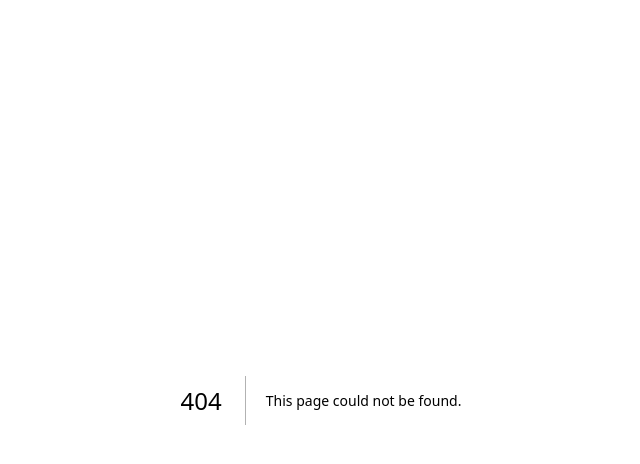
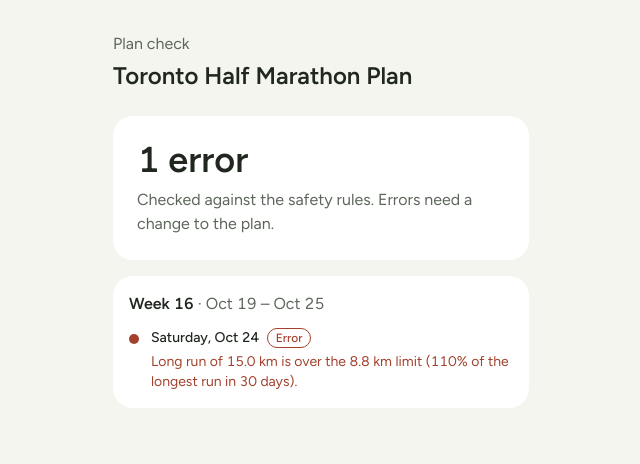
Before and after one commit to JoeyRudd/cadent, a Next.js app: page /check in a window 1280 px wide. Before the commit this address had no page. Shown: the top 464 px of the page, without its empty margins (319-959 px from the left). Built offline with nearby package versions, Linux system fonts and the light colour scheme.

Commit message:
Plan check: port v1 safety rules and add /check
Ports LONG_RUN_SPIKE and MIN_RUN from cadent-v1 to src/lib/rules.ts with
every example test from test_rules.py, plus seeded property-style checks.
The /check page validates the whole plan at build time and groups
findings by week.

```diff
--- /dev/null
+++ b/src/app/check/page.tsx
@@ -0,0 +1,108 @@
+import type { Metadata } from "next";
+
+import { dayLabel } from "@/lib/format";
+import { plan, type Run } from "@/lib/plan";
+import { validate, type Finding } from "@/lib/rules";
+
+export const metadata: Metadata = { title: "Plan check · Cadent" };
+
+type WeekFindings = { index: number; start: string; findings: Finding[] };
+
+// The plan only changes on redeploy, so this is checked once at build time.
+// No Garmin history yet: the plan's runs are checked against each other.
+export default function Check() {
+  const runs = plan.weeks.flatMap((week) => week.sessions).filter((s): s is Run => s.kind === "run");
+  const findings = validate(runs, []);
+  const weeks = plan.weeks
+    .map((week) => {
+      const days = new Set(week.sessions.map((s) => s.date));
+      return { index: week.index, start: week.start, findings: findings.filter((f) => days.has(f.day)) };
+    })
+    .filter((week) => week.findings.length > 0);
+
+  return (
+    <main className="mx-auto max-w-md px-4 py-8">
+      <p className="text-muted">Plan check</p>
+      <h1 className="mt-1 text-2xl font-semibold">{plan.name}</h1>
+
+      <div className="mt-6 space-y-4">
+        <Summary findings={findings} />
+        {weeks.map((week) => (
+          <Week key={week.index} week={week} />
+        ))}
+      </div>
+    </main>
+  );
+}
+
+function Summary({ findings }: { findings: Finding[] }) {
+  const warnings = findings.filter((f) => f.severity === "warning").length;
+  const errors = findings.length - warnings;
+  const parts = [count(warnings, "warning"), count(errors, "error")].filter(Boolean);
+
+  return (
+    <section className="rounded-card bg-surface p-6">
+      <p className="text-4xl font-semibold">{findings.length === 0 ? "Plan looks safe" : parts.join(", ")}</p>
+      <p className="mt-2 text-muted">
+        {findings.length === 0
+          ? "Every run passes the safety rules."
+          : "Checked against the safety rules. Errors need a change to the plan."}
+      </p>
+    </section>
+  );
+}
+
+function Week({ week }: { week: WeekFindings }) {
+  return (
+    <section className="rounded-card bg-surface p-4">
+      <h2 className="font-semibold">
+        Week {week.index} <span className="font-normal text-muted">· {weekRange(week.start)}</span>
+      </h2>
+      <ul className="mt-3 space-y-3">
+        {week.findings.map((finding) => (
+          <FindingRow key={`${finding.day} ${finding.code}`} finding={finding} />
+        ))}
+      </ul>
+    </section>
+  );
+}
+
+function FindingRow({ finding }: { finding: Finding }) {
+  const error = finding.severity === "error";
+  return (
+    <li className="flex gap-3">
+      <span
+        className={`mt-1.5 size-2.5 shrink-0 rounded-full ${error ? "bg-warning" : "bg-off-plan"}`}
+        aria-hidden
+      />
+      <div>
+        <p className="text-sm font-medium">
+          {dayLabel(finding.day)}{" "}
+          <span
+            className={`ml-1 rounded-button px-2 py-0.5 text-xs ${
+              error ? "border border-warning text-warning" : "bg-off-plan-soft text-off-plan"
+            }`}
+          >
+            {error ? "Error" : "Warning"}
+          </span>
+        </p>
+        <p className={`mt-1 text-sm ${error ? "text-warning" : "text-muted"}`}>{finding.message}</p>
+      </div>
+    </li>
+  );
+}
+
+/** 2, "warning" → "2 warnings"; 0 → "". */
+function count(n: number, noun: string): string {
+  if (n === 0) return "";
+  return `${n} ${noun}${n === 1 ? "" : "s"}`;
+}
+
+/** "2026-10-19" → "Oct 19 – Oct 25" (plan dates are UTC midnight, like format.ts). */
+function weekRange(start: string): string {
+  const format = new Intl.DateTimeFormat("en-US", { month: "short", day: "numeric", timeZone: "UTC" });
+  const first = new Date(start);
+  const last = new Date(first);
+  last.setUTCDate(first.getUTCDate() + 6);
+  return `${format.format(first)} – ${format.format(last)}`;
+}
--- /dev/null
+++ b/src/lib/rules.ts
@@ -0,0 +1,89 @@
+// Plan-safety rules, ported from cadent-v1 (core/src/cadent_core/rules). Every rule looks at the
+// planned runs plus the completed runs before them, and reports findings on planned days.
+
+import { km } from "./format";
+import type { Run } from "./plan";
+
+export type Finding = {
+  code: string;
+  severity: "warning" | "error";
+  day: string;
+  message: string;
+};
+
+type Rule = (plan: Run[], history: Run[]) => Finding[];
+
+export const LONG_RUN_SPIKE = "LONG_RUN_SPIKE";
+export const MAX_RATIO = 1.1;
+export const WINDOW_DAYS = 30;
+
+export const MIN_RUN = "MIN_RUN";
+const MIN_DISTANCE_M = 5000;
+
+const DAY_MS = 24 * 60 * 60 * 1000;
+
+/** Whole days from `a` to `b` ("YYYY-MM-DD" strings, parsed as UTC midnight). */
+function daysBetween(a: string, b: string): number {
+  return Math.round((Date.parse(b) - Date.parse(a)) / DAY_MS);
+}
+
+/** LONG_RUN_SPIKE: a long run may be at most 110% of the longest run in the previous 30 days. */
+function longRunSpike(plan: Run[], history: Run[]): Finding[] {
+  const everyRun = [...history, ...plan];
+  return plan
+    .filter((r) => r.type === "long")
+    .flatMap((longRun): Finding[] => {
+      const baseline = everyRun
+        .filter((r) => {
+          const gap = daysBetween(r.date, longRun.date);
+          return gap > 0 && gap <= WINDOW_DAYS;
+        })
+        .map((r) => r.distance_m);
+      if (baseline.length === 0) {
+        return [
+          {
+            code: LONG_RUN_SPIKE,
+            severity: "warning",
+            day: longRun.date,
+            message: "No runs in the previous 30 days to compare this long run against.",
+          },
+        ];
+      }
+      const limit = Math.max(...baseline) * MAX_RATIO;
+      if (longRun.distance_m <= limit) return [];
+      return [
+        {
+          code: LONG_RUN_SPIKE,
+          severity: "error",
+          day: longRun.date,
+          message:
+            `Long run of ${km(longRun.distance_m)} km is over the ` +
+            `${km(limit)} km limit (110% of the longest run in 30 days).`,
+        },
+      ];
+    });
+}
+
+/** MIN_RUN: no run under 5 km, except a race-week shakeout. */
+function minRun(plan: Run[]): Finding[] {
+  return plan
+    .filter((r) => r.type !== "shakeout" && r.distance_m < MIN_DISTANCE_M)
+    .map((r) => ({
+      code: MIN_RUN,
+      severity: "warning",
+      day: r.date,
+      message: `Run of ${km(r.distance_m)} km is under the 5 km minimum.`,
+    }));
+}
+
+const RULES: Rule[] = [longRunSpike, minRun];
+
+/** Run every rule over a plan, given completed runs before it. Findings sorted by day, then code. */
+export function validate(plan: Run[], history: Run[]): Finding[] {
+  const findings = RULES.flatMap((rule) => rule(plan, history));
+  return findings.sort((a, b) => compare(a.day, b.day) || compare(a.code, b.code));
+}
+
+function compare(a: string, b: string): number {
+  return a < b ? -1 : a > b ? 1 : 0;
+}
```
Also changed, not shown: 1 other file (tests, documents, lock files or other folders).
